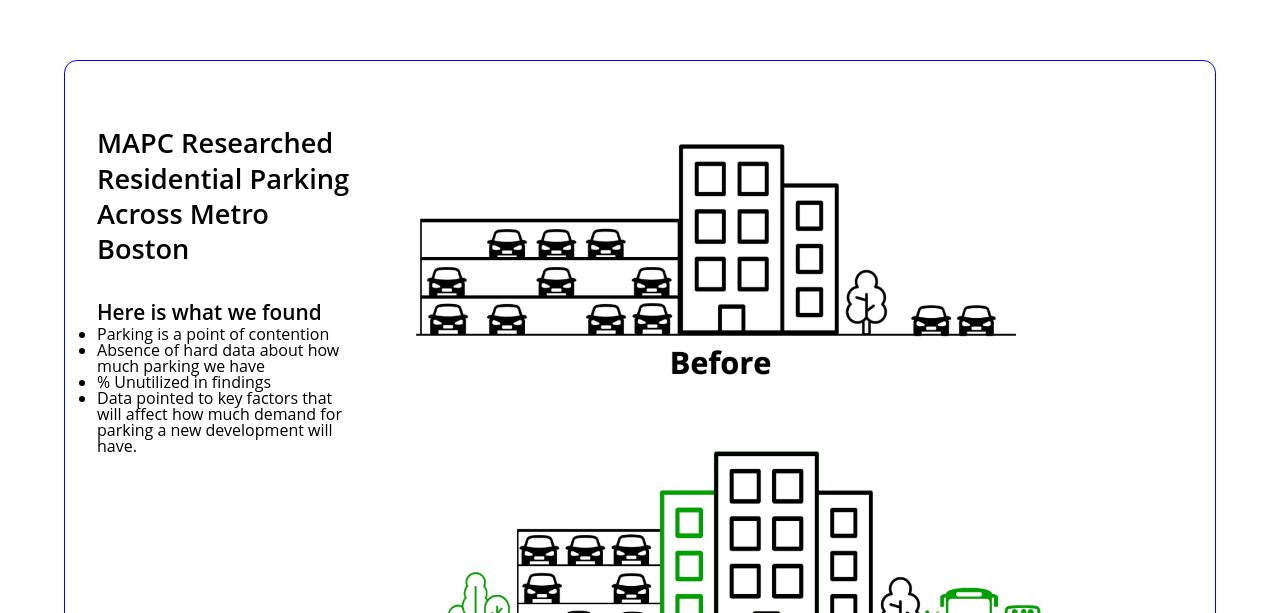
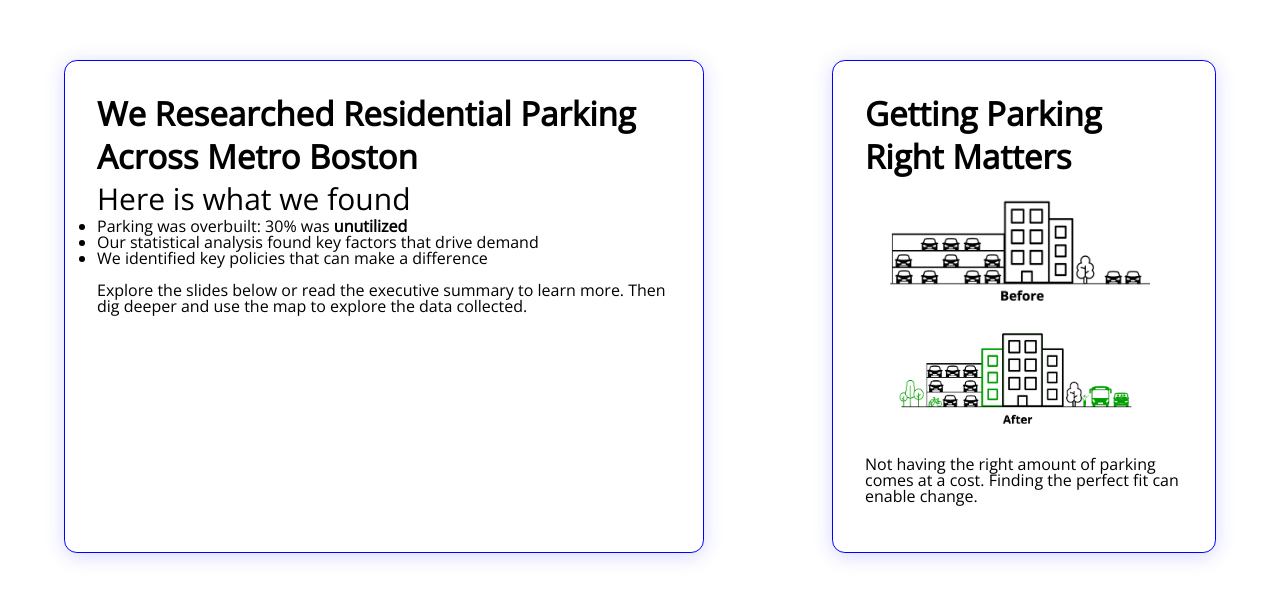
Before and after one commit to MAPC/perfect-fit-staging, a Jekyll site: the page built from index.html, in a window 1280 px wide, cut to the strip 607-1220 px from the top of the page. Built offline with Jekyll 4.4.1, drawn with Linux system fonts in a browser that asks for light colours; nearby versions of some CDN libraries; some web fonts are replaced.

Commit message:
Update Heatmap
* Use Open Sans Font from Google for fonts
* Add box-shadows
* Add shadow to header text for contrast
* Change ordering of map layers to prevent masking
* Change opacity and color of jobs heatmap to be more visible

```diff
--- a/_sass/components/_action-box.scss
+++ b/_sass/components/_action-box.scss
@@ -1,6 +1,7 @@
 .action-box {
   border: 1px solid blue;
   border-radius: .8rem;
+  box-shadow: 0 3px 20px rgba(13, 14, 242, .16);
   margin-bottom: 1rem;
   padding: 2rem;
 
@@ -9,8 +10,8 @@
       font-size: 1.5rem;
     }
 
+    font-family: 'HelveticaNeue-CondensedBold', 'Helvetica Neue';
     font-size: 2rem;
-    font-family: 'HelveticaNeue-CondensedBold', 'Helvetica Neue';
     text-transform: uppercase;
   }
 
@@ -19,8 +20,8 @@
     border-radius: 1rem;
     color: white;
     display: inline-block;
+    font-family: 'HelveticaNeue-CondensedBold', 'Helvetica Neue';
     padding: 1rem;
-    font-family: 'HelveticaNeue-CondensedBold', 'Helvetica Neue';
     text-transform: uppercase;
   }
 
--- a/_sass/main.scss
+++ b/_sass/main.scss
@@ -8,7 +8,8 @@
 
 // 2. Vendors
 @import
-'vendors/slides';
+'vendors/slides',
+'vendors/fonts';
 
 // 3. Base stuff
 // @import
--- a/_sass/pages/_index.scss
+++ b/_sass/pages/_index.scss
@@ -2,6 +2,7 @@
   @include media(small) {
     scroll-snap-type: none;
   }
+  font-family: 'Open Sans', sans-serif;
   scroll-snap-type: y proximity;
 }
 
@@ -90,6 +91,7 @@
     margin-right: auto;
     margin-top: auto;
     padding-bottom: 6rem;
+    text-shadow: 0 3px 10px rgba(44, 43, 43, .97);
   }
 
   &__heading {
@@ -188,15 +190,40 @@
 }
 
 .explainer {
-  border: 1px solid blue;
-  border-radius: .8rem;
   display: grid;
-  grid-template-columns: 1fr 1fr;
-  margin: 4rem;
-  padding: 2rem;
+  grid-template-columns: 60% 40%;
 
   &__left {
+    border: 1px solid blue;
+    border-radius: .8rem;
+    box-shadow: 0 3px 20px rgba(13, 14, 242, .16);
+    margin: 4rem;
+    padding: 2rem;
+  }
 
+  &__right {
+    border: 1px solid blue;
+    border-radius: .8rem;
+    box-shadow: 0 3px 20px rgba(13, 14, 242, .16);
+    margin: 4rem;
+    padding: 2rem;
+  }
+
+  &__image {
+    max-width: 100%;
+  }
+
+  &__heading {
+    font-size: 33px;
+    margin: 0;
+    padding: 0;
+  }
+
+  &__sub-heading {
+    font-size: 30px;
+    font-weight: 400;
+    margin: 0;
+    padding: 0;
   }
 }
 
--- /dev/null
+++ b/_sass/vendors/_fonts.scss
@@ -0,0 +1 @@
+@import url('https://fonts.googleapis.com/css?family=Open+Sans&display=swap');
--- a/assets/javascripts/parking_site_map.js
+++ b/assets/javascripts/parking_site_map.js
@@ -271,8 +271,7 @@
     .enter()
     .append('path')
     .attr('fill', d => colors(d.properties.OBJECTID))
-    .attr('stroke', '#bbb')
-    .attr('opacity', '0.5')
+    .attr('opacity', '0.8')
     .attr('d', path);
 }
 
@@ -306,13 +305,13 @@
     const filteredMunicipalities = data[0].features.filter(municipality => surveyedMunicipalities.includes(municipality.properties.town));
     const topology = topojson.feature(data[4], data[4].objects['UMN_8cats_ICC_Simp']);
     createTownMap(filteredMunicipalities);
+    createJobMap(topology.features);
     createTrainMap(data[2]);
     createRapidTransitMap(data[3]);
     createTable(data[1]);
     populateMap(data[1], projection);
     createSlider(data[1]);
     createTransitMapToggle();
-    createJobMap(topology.features);
     createJobsMapToggle();
   });
 });
--- a/index.html
+++ b/index.html
@@ -14,18 +14,20 @@
 </header>
 <section class="explainer">
   <div class="explainer__left">
-    <h2 class="index-header__heading">MAPC Researched Residential Parking Across Metro Boston</h2>
-    <h3>Here is what we found</h3>
+    <h2 class="explainer__heading">We Researched Residential Parking Across Metro Boston</h2>
+    <h3 class="explainer__sub-heading">Here is what we found</h3>
     <ul>
-      <li>Parking is a point of contention</li>
-      <li>Absence of hard data about how much parking we have</li>
-      <li>% Unutilized in findings</li>
-      <li>Data pointed to key factors that will affect how much demand for parking a new development will have.</li>
+      <li>Parking was overbuilt: 30% was <b>unutilized</b></li>
+      <li>Our statistical analysis found key factors that drive demand</li>
+      <li>We identified key policies that can make a difference</li>
     </ul>
+    <p>Explore the slides below or read the executive summary to learn more. Then dig deeper and use the map to explore the data collected.</p>
   </div>
   <div class="explainer__right">
-    <img src="/assets/images/explainer-before.png">
-    <img src="/assets/images/explainer-after.png">
+    <h2 class="explainer__heading">Getting Parking Right Matters</h2>
+    <img class="explainer__image" src="/assets/images/explainer-before.png">
+    <img class="explainer__image" src="/assets/images/explainer-after.png">
+    <p>Not having the right amount of parking comes at a cost.  Finding the perfect fit can enable change.</p>
   </div>
 </section>
 {% include slideshow.html %}
```
